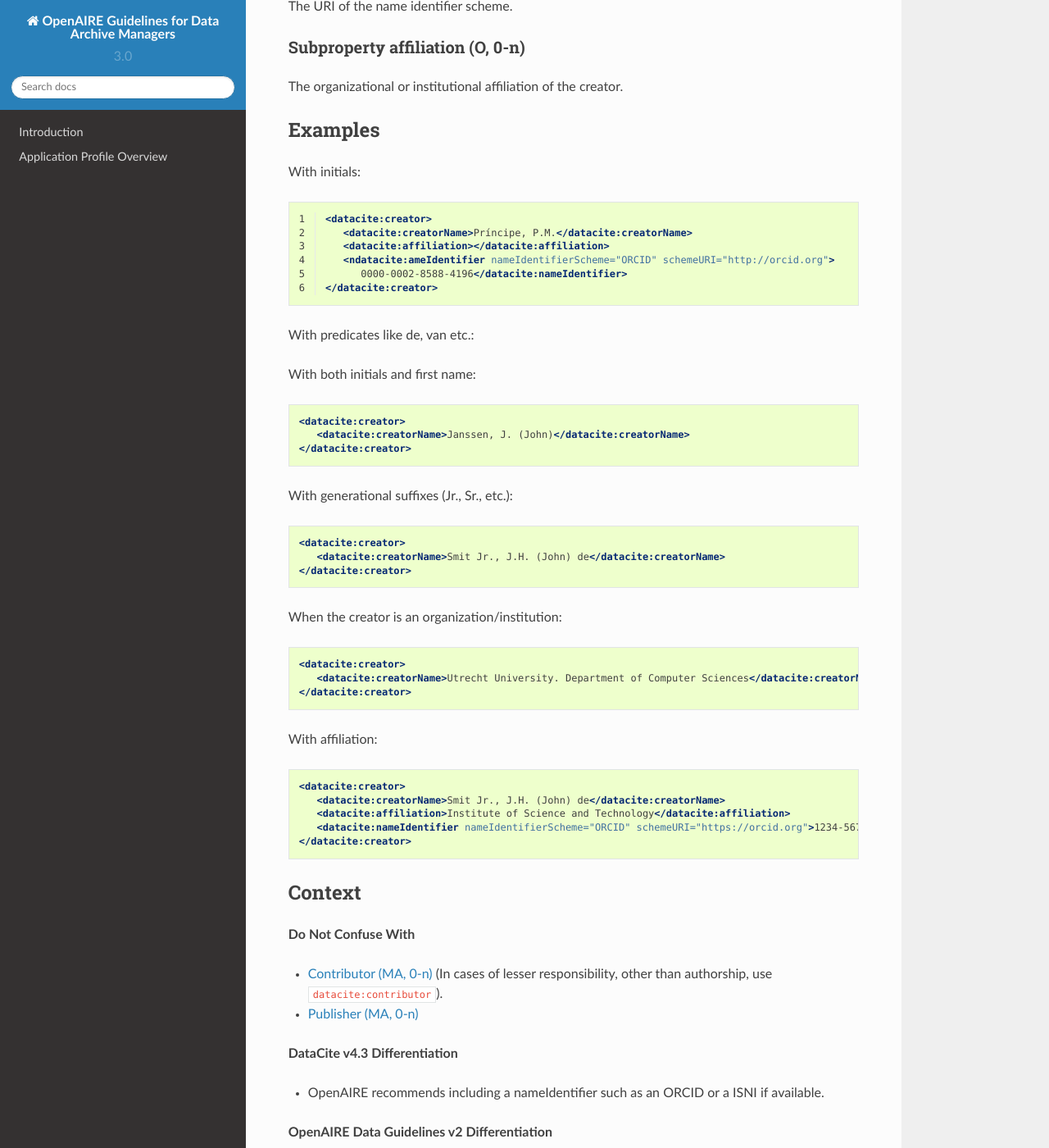
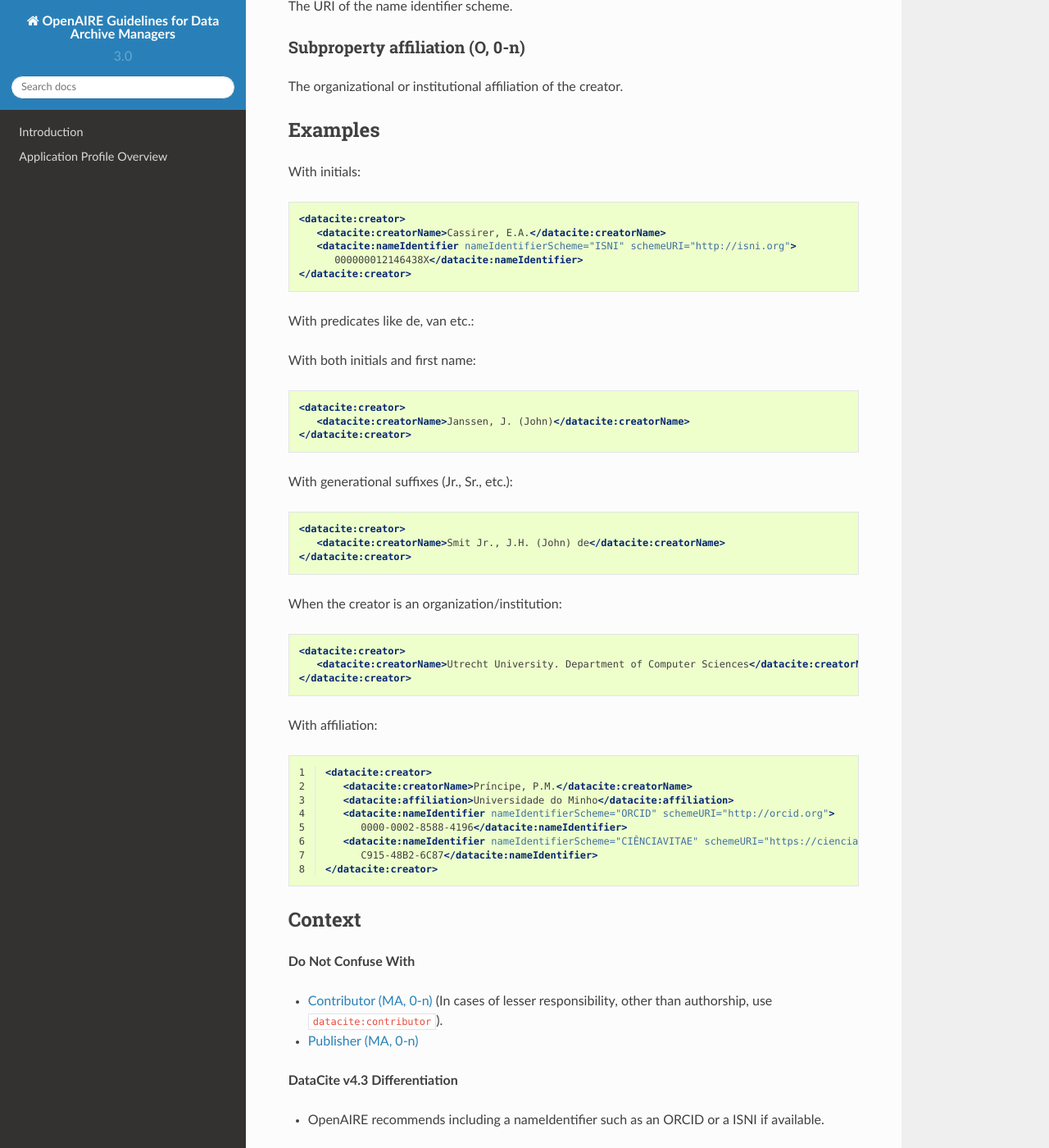
Before and after one commit to openaire/guidelines-data-archives, a Sphinx documentation site: the page built from docs/field_creator.rst, in a window 1280 px wide and 1400 px high, scrolled down 1843 px. Shown: the whole window at 82% size. Built offline with Sphinx 7.4.7 and the Read the Docs theme 2.0.0, drawn with Linux system fonts in a browser that asks for light colours; a script that is not in the unit is left out.

Commit message:
Update field_creator.rst

```diff
--- a/docs/field_creator.rst
+++ b/docs/field_creator.rst
@@ -106,14 +106,12 @@ Examples
 With initials:
 
 .. code-block:: xml
-   :linenos:
 
-   <datacite:creator>
-      <datacite:creatorName>Príncipe, P.M.</datacite:creatorName>
-      <datacite:affiliation></datacite:affiliation>
-      <ndatacite:ameIdentifier nameIdentifierScheme="ORCID" schemeURI="http://orcid.org">
-         0000-0002-8588-4196</datacite:nameIdentifier>
-   </datacite:creator>
+  <datacite:creator>
+     <datacite:creatorName>Cassirer, E.A.</datacite:creatorName>
+     <datacite:nameIdentifier nameIdentifierScheme="ISNI" schemeURI="http://isni.org">
+        000000012146438X</datacite:nameIdentifier>
+  </datacite:creator>
 
 With predicates like de, van etc.:
 
@@ -151,12 +149,16 @@ When the creator is an organization/institution:
 With affiliation:
 
 .. code-block:: xml
+   :linenos:
 
-  <datacite:creator>
-     <datacite:creatorName>Smit Jr., J.H. (John) de</datacite:creatorName>
-     <datacite:affiliation>Institute of Science and Technology</datacite:affiliation>
-     <datacite:nameIdentifier nameIdentifierScheme="ORCID" schemeURI="https://orcid.org">1234-5678-0987-1234</datacite:nameIdentifier>
-  </datacite:creator>
+   <datacite:creator>
+      <datacite:creatorName>Príncipe, P.M.</datacite:creatorName>
+      <datacite:affiliation>Universidade do Minho</datacite:affiliation>
+      <datacite:nameIdentifier nameIdentifierScheme="ORCID" schemeURI="http://orcid.org">
+         0000-0002-8588-4196</datacite:nameIdentifier>
+      <datacite:nameIdentifier nameIdentifierScheme="CIÊNCIAVITAE" schemeURI="https://cienciavitae.pt">
+         C915-48B2-6C87</datacite:nameIdentifier>
+   </datacite:creator>
 
 Context
 -------
```
